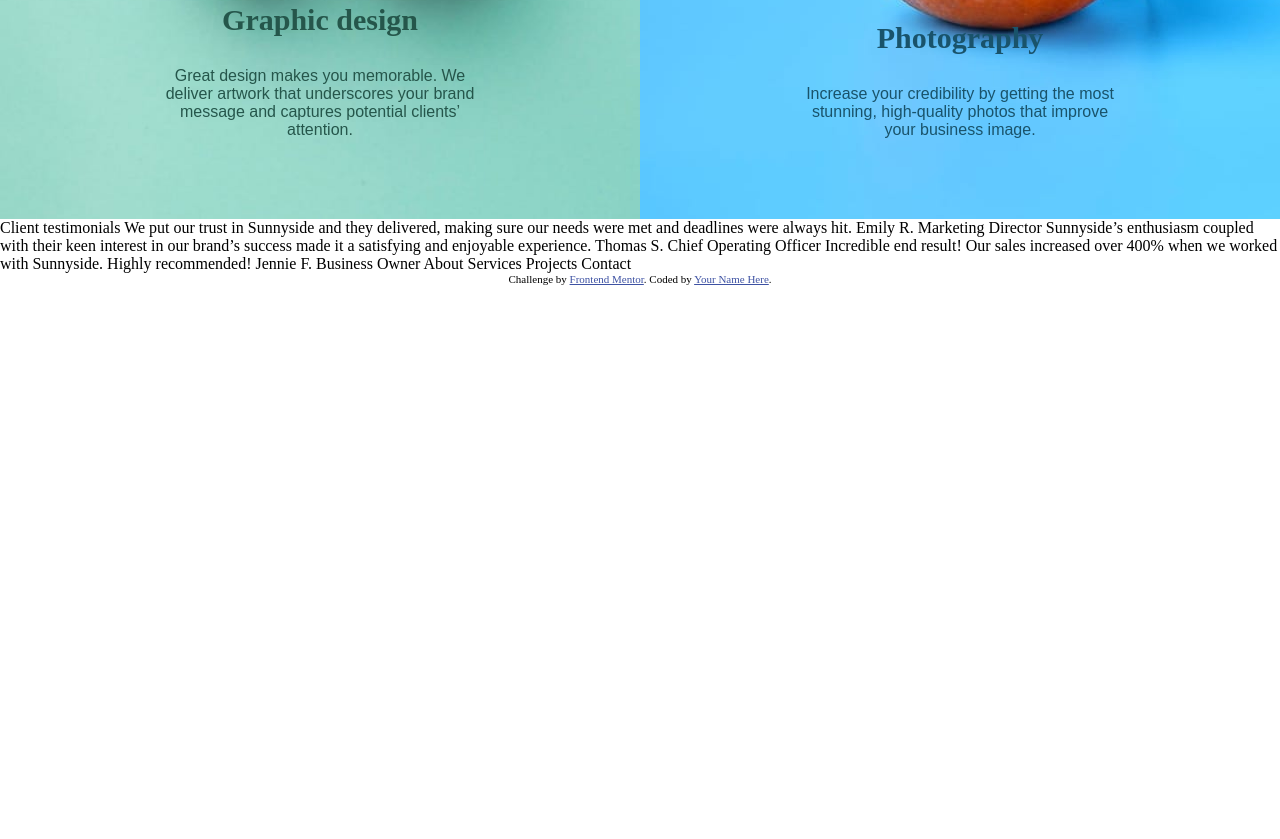
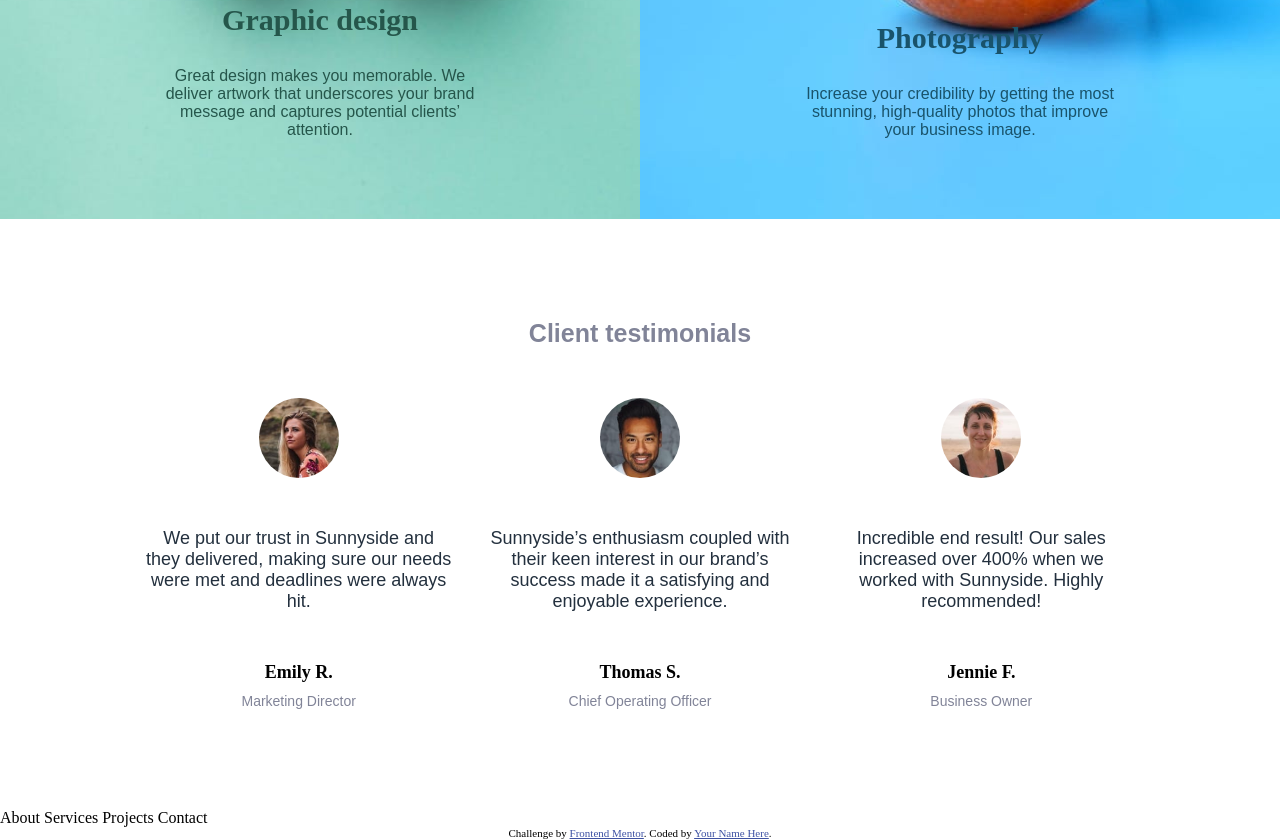
Before and after one commit to hakim-az/web-02-Sunnyside, a plain HTML site: page index.html in a window 1280 px wide. Shown: the part 2105-2944 px from the top of the page. Before the commit the page ends 2400 px from the top, so only its background shows below. Drawn offline with Linux system fonts and the light colour scheme.

Commit message:
Finsish the Testmonials section

```diff
--- a/css/style.css
+++ b/css/style.css
@@ -311,5 +311,57 @@ body{
 }
 /* SECTIONs STYLE END */
 
+/* TESTMONIALS STYLE START */
+.testmonials .container{
+    display: flex;
+    flex-direction: column;
+    align-items: center;
+    padding: 100px 0;
+}
+.testmonials .container > h4{
+    font-size: 25px;
+    color: var(--paragraph);
+    font-family: sans-serif;
+}
+.personnes{
+    display: flex;
+    justify-content: space-around;
+    flex-wrap: wrap;
+}
+.person{
+    display: flex;
+    flex-direction: column;
+    align-items: center;
+    width: 30%;
+    min-width: 300px;
+}
+.person img{
+    border-radius: 50%;
+    width: 80px;
+    height: 80px;
+    margin: 50px 0;
+}
+.person p{
+    text-align: center;
+    width: 100%;
+    padding: 0;
+    color: var(--header);
+}
+.person .person-name{
+    font-size: 18px;
+    font-weight: bold;
+    padding: 50px 0 10px;
+}
+.person .person-job{
+    font-size: 14px;
+    font-family: sans-serif;
+    color: var(--paragraph);
+}
+@media only screen and (max-width: 768px) {
+    .person{
+        margin-bottom: 60px;
+    }
+}
+/* TESTMONIALS STYLE END */
 .attribution { font-size: 11px; text-align: center; }
 .attribution a { color: hsl(228, 45%, 44%); }
--- a/index.html
+++ b/index.html
@@ -87,21 +87,43 @@
   </section>
   <!-- THIRD SECTION END -->
 
+  <!-- TESTMONIALS SECTION START -->
+  <section class="testmonials">
+    <div class="container">
+      <h4>Client testimonials</h4>
+      <div class="personnes">
 
+        <div class="person">
+          <img src="images/image-emily.jpg" alt="">
+          <p>
+            We put our trust in Sunnyside and they delivered, making sure our needs were met and deadlines were always hit.
+          </p>
+          <span class="person-name"> Emily R.</span>
+          <span class="person-job">Marketing Director</span>
+        </div>
 
-  Client testimonials
+        <div class="person">
+          <img src="images/image-thomas.jpg" alt="">
+          <p>
+            Sunnyside’s enthusiasm coupled with their keen interest in our brand’s success made it a satisfying and enjoyable experience.
+          </p>
+          <span class="person-name">Thomas S.</span>
+          <span class="person-job">Chief Operating Officer</span>
+        </div>
 
-  We put our trust in Sunnyside and they delivered, making sure our needs were met and deadlines were always hit.
-  Emily R.
-  Marketing Director
+        <div class="person">
+          <img src="images/image-jennie.jpg" alt="">
+          <p>
+            Incredible end result! Our sales increased over 400% when we worked with Sunnyside. Highly recommended!
+          </p>
+          <span class="person-name">Jennie F.</span>
+          <span class="person-job">Business Owner</span>
+        </div>
+      </div>
+    </div>
+  </section>
+  <!-- TESTMONIZLS SECTION END -->
 
-  Sunnyside’s enthusiasm coupled with their keen interest in our brand’s success made it a satisfying and enjoyable experience.
-  Thomas S.
-  Chief Operating Officer
-
-  Incredible end result! Our sales increased over 400% when we worked with Sunnyside. Highly recommended!
-  Jennie F.
-  Business Owner
 
   About
   Services
```
